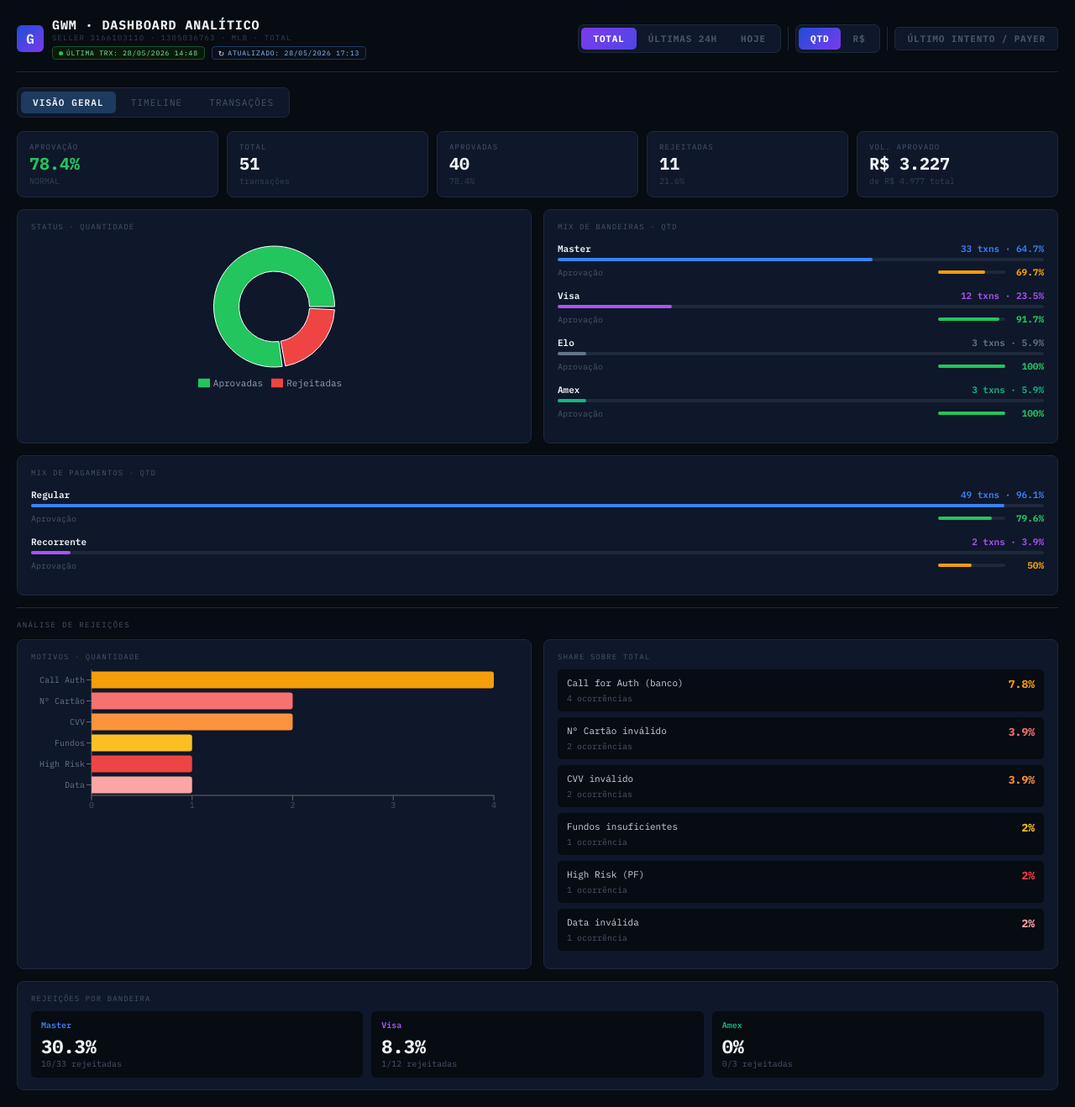
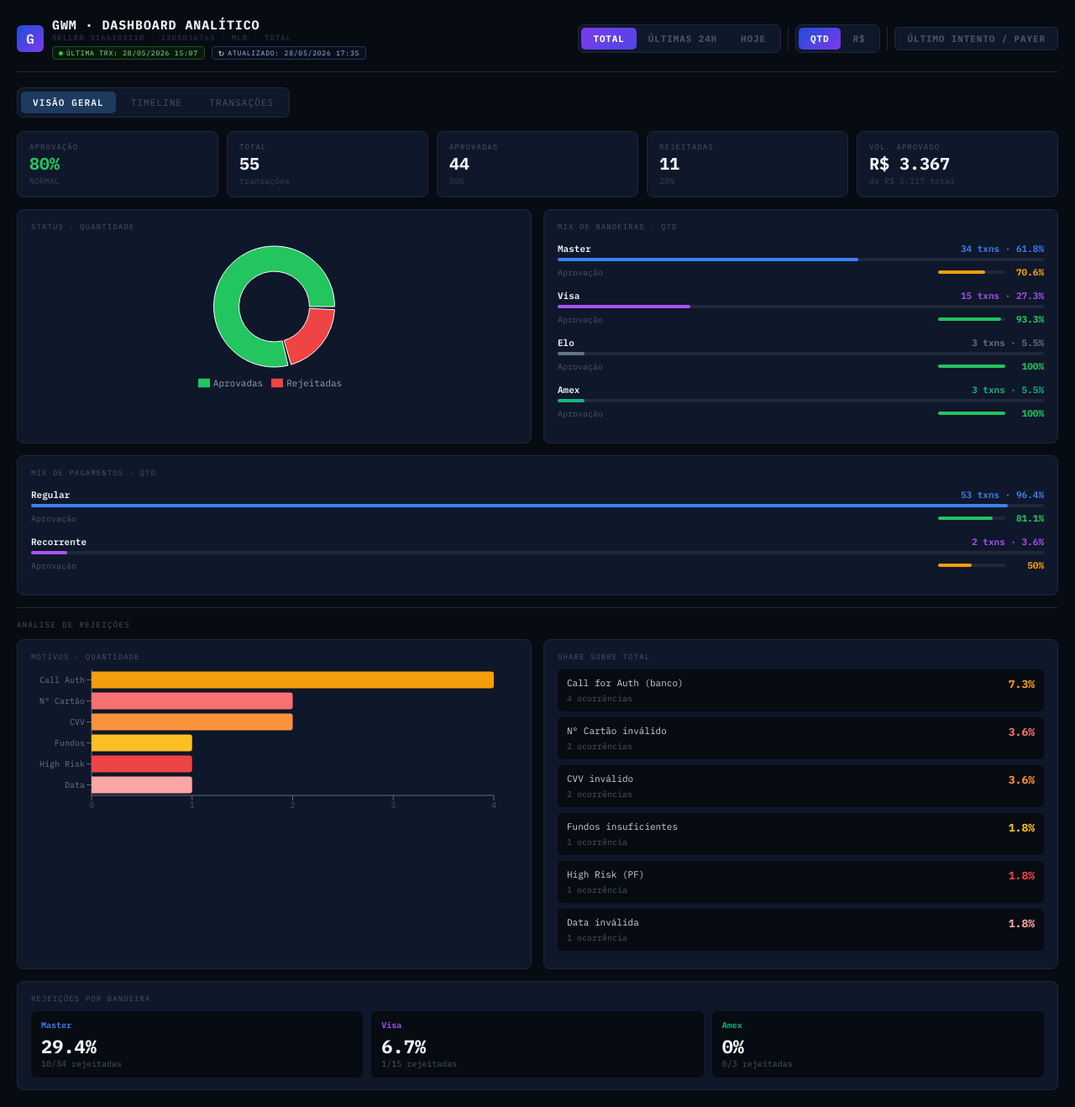
Before and after one commit to lucasmartinelli-code/gwm-dashboard, a React (Create React App) app: page / in a window 1280 px wide. Shown: the whole page at 84% size. Built offline with nearby package versions, Linux system fonts and the light colour scheme.

Commit message:
data: auto-update NRT 2026-05-28 17:34

```diff
--- a/src/GWMDashboard.jsx
+++ b/src/GWMDashboard.jsx
@@ -2,6 +2,10 @@ import { useState, useMemo } from "react";
 import { BarChart, Bar, XAxis, YAxis, Tooltip, ResponsiveContainer, Cell, PieChart, Pie, Legend, ComposedChart, Line } from "recharts";
 
 const RAW = [
+  { id:"160613934093", payerId:"1529129450", collectorId:"3166103110", date:"28/05/2026 15:07", status:"approved", detail:"accredited", amount:35, method:"visa", op:"regular_payment" },
+  { id:"160613931877", payerId:"1607737384", collectorId:"3166103110", date:"28/05/2026 15:04", status:"approved", detail:"accredited", amount:35, method:"visa", op:"regular_payment" },
+  { id:"160613697597", payerId:"1667908739", collectorId:"3166103110", date:"28/05/2026 15:00", status:"approved", detail:"accredited", amount:35, method:"visa", op:"regular_payment" },
+  { id:"161404515116", payerId:"1608618180", collectorId:"3166103110", date:"28/05/2026 14:59", status:"approved", detail:"accredited", amount:35, method:"master", op:"regular_payment" },
   { id:"160613696679", payerId:"1685505667", collectorId:"3166103110", date:"28/05/2026 14:48", status:"approved", detail:"accredited", amount:56, method:"elo", op:"regular_payment" },
   { id:"160613138959", payerId:"1527329133", collectorId:"3166103110", date:"28/05/2026 14:48", status:"approved", detail:"accredited", amount:35, method:"master", op:"regular_payment" },
   { id:"161400399978", payerId:"1466394524", collectorId:"3166103110", date:"28/05/2026 14:39", status:"approved", detail:"accredited", amount:56, method:"master", op:"regular_payment" },
@@ -56,7 +60,7 @@ const RAW = [
 ];
 
 const COLLECTOR_ID = "3166103110";
-const LAST_UPDATED = "28/05/2026 17:13";
+const LAST_UPDATED = "28/05/2026 17:35";
 const LAST_TRX     = RAW.length > 0 ? RAW[0].date : "-";
 const METHOD_COLORS = { master:"#3b82f6", visa:"#a855f7", amex:"#10b981" };
 const STATUS_COLORS = { approved:"#22c55e", rejected:"#ef4444", refunded:"#f59e0b" };
```
